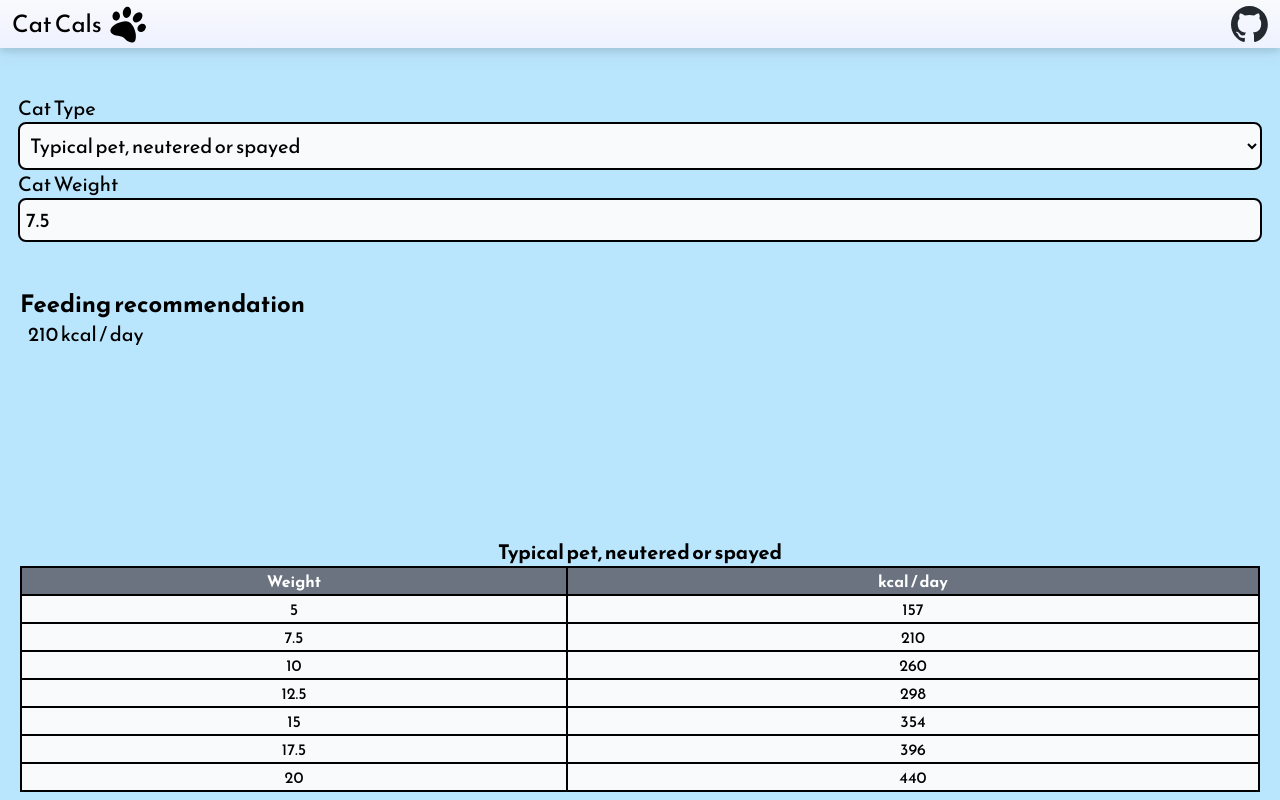
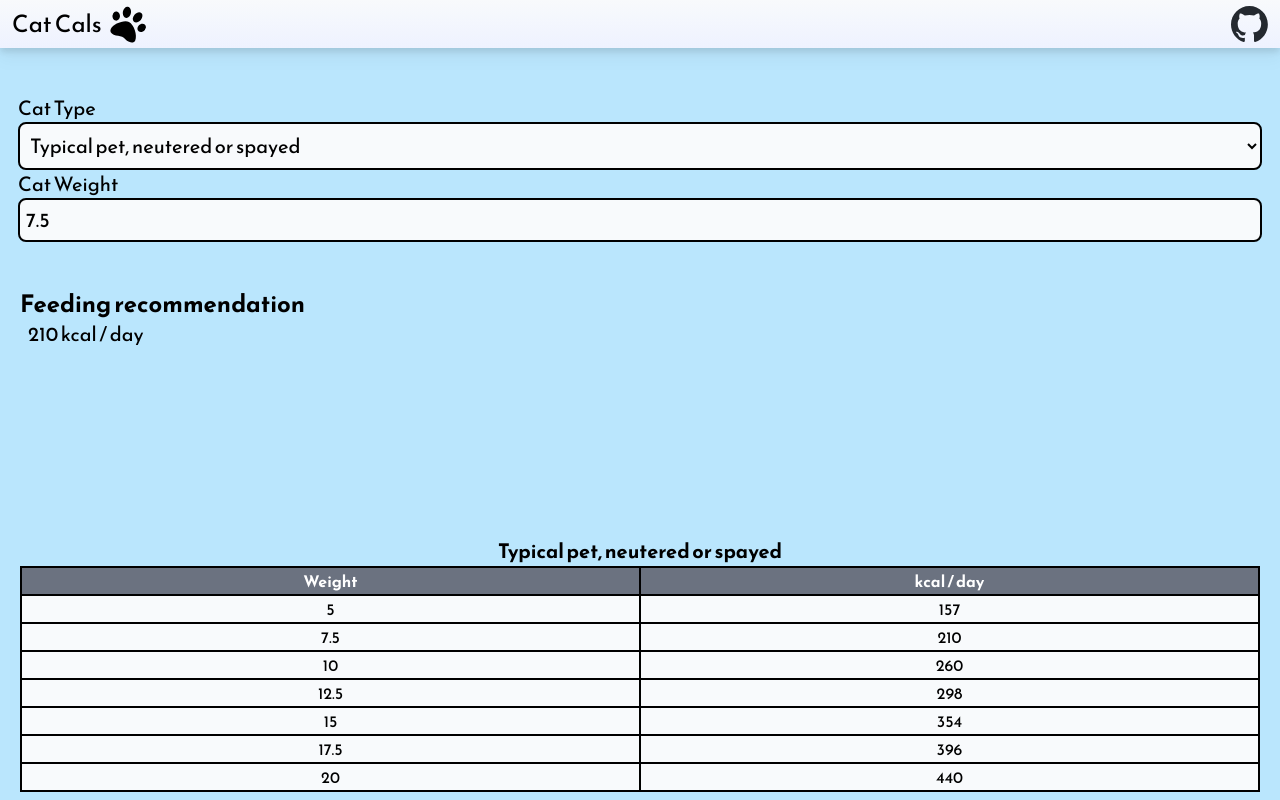
Before and after one commit to john-pham-bit/cat-cals, a React (Vite) app: page / in a window 1280 px wide. Built offline with nearby package versions, Linux system fonts and the light colour scheme.

Commit message:
Calorie table now animates when selecting new cat type.

```diff
--- a/src/App.tsx
+++ b/src/App.tsx
@@ -4,7 +4,7 @@ import Header from "./components/Header";
 function App() {
   return (
     <>
-      <div className="flex h-screen w-screen flex-col bg-sky-200">
+      <div className="flex h-screen w-screen flex-col overflow-hidden bg-sky-200">
         <Header />
         <div className="mx-3 mt-10 flex h-full flex-col justify-center">
           <CatCalculator />
--- a/src/components/CalorieTable.tsx
+++ b/src/components/CalorieTable.tsx
@@ -1,4 +1,4 @@
-import { FC } from "react";
+import { FC, useState } from "react";
 import { CatType } from "../utils/CalculateCals";
 import CalorieThresholds from "../data/CalThresholds.json";
 
@@ -21,21 +21,55 @@ function getLabelFromType(catType: CatType): string {
 }
 
 const CatForm: FC<CalorieTableProps> = ({ catType }) => {
+  // using a separate state for display so it can animate on catType change
+  const [displayCatType, setDisplayCatType] =
+    useState<CatType>("typical-neutered");
+
   const weightThresholds = CalorieThresholds.weightThresholds;
-  const calThresholds = CalorieThresholds[catType];
+  const calThresholds = CalorieThresholds[displayCatType];
 
   let weightToCal = weightThresholds.map((weight, i) => {
     return { weight, calories: calThresholds[i], id: crypto.randomUUID() };
   });
 
+  function getAnimation() {
+    if (catType == displayCatType) {
+      return "animate-dropin";
+    }
+    return "animate-dropout";
+  }
+
+  function onAnimationEnd(e: React.AnimationEvent<HTMLDivElement>) {
+    e.currentTarget.classList.remove("animate-dropin");
+    e.currentTarget.classList.remove("animate-dropout");
+
+    if (catType != displayCatType) {
+      setDisplayCatType(catType);
+      e.currentTarget.classList.add("opacity-0");
+    } else {
+      // full animation is over when the displayCatType has been updated
+      e.currentTarget.classList.remove("opacity-0");
+    }
+  }
+
   return (
     <>
-      <div className="flex flex-col justify-center p-2">
-        <h2 className="text-center text-xl font-bold">
-          {getLabelFromType(catType)}
-        </h2>
+      <div
+        className={`flex flex-col justify-center p-2
+        ${getAnimation()}`}
+        onAnimationEnd={onAnimationEnd}
+      >
         <table className="border-collapse">
+          <colgroup>
+            <col span={1} className="w-1/2" />
+            <col span={1} className="w-1/2" />
+          </colgroup>
           <thead>
+            <tr>
+              <th className="text-xl font-bold" colSpan={2}>
+                {getLabelFromType(displayCatType)}
+              </th>
+            </tr>
             <tr>
               <th className="border-2 border-black bg-gray-500 text-white">
                 Weight
--- a/tailwind.config.js
+++ b/tailwind.config.js
@@ -8,6 +8,18 @@ export default {
       fontFamily: {
         sans: ["Reem Kufi", ...defaultTheme.fontFamily.sans],
       },
+      animation: {
+        dropout: "dropout 0.3s ease-in-out 1 forwards",
+        dropin: "dropout 0.3s reverse ease-in-out 1 forwards",
+        dropinout: "dropout 0.5s alternate ease-in-out 2",
+      },
+      keyframes: {
+        dropout: {
+          "0%": { transform: "translateY(0)", opacity: 1 },
+          "50%": { opacity: 0.25 },
+          "100%": { transform: "translateY(150%)", opacity: 0 },
+        },
+      },
     },
   },
   plugins: [],
```
Also changed, not shown: 1 other file (tests, documents, lock files or other folders).
